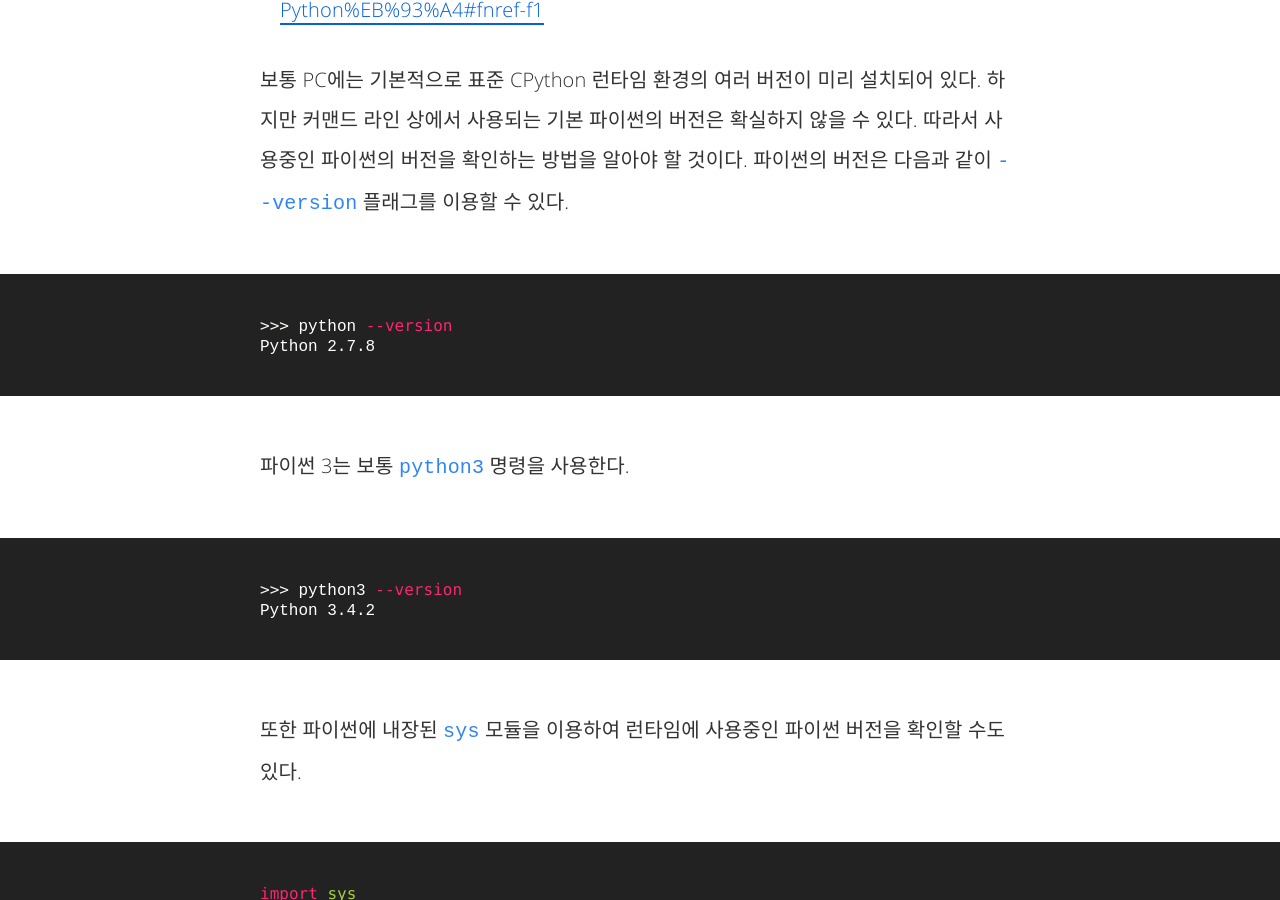
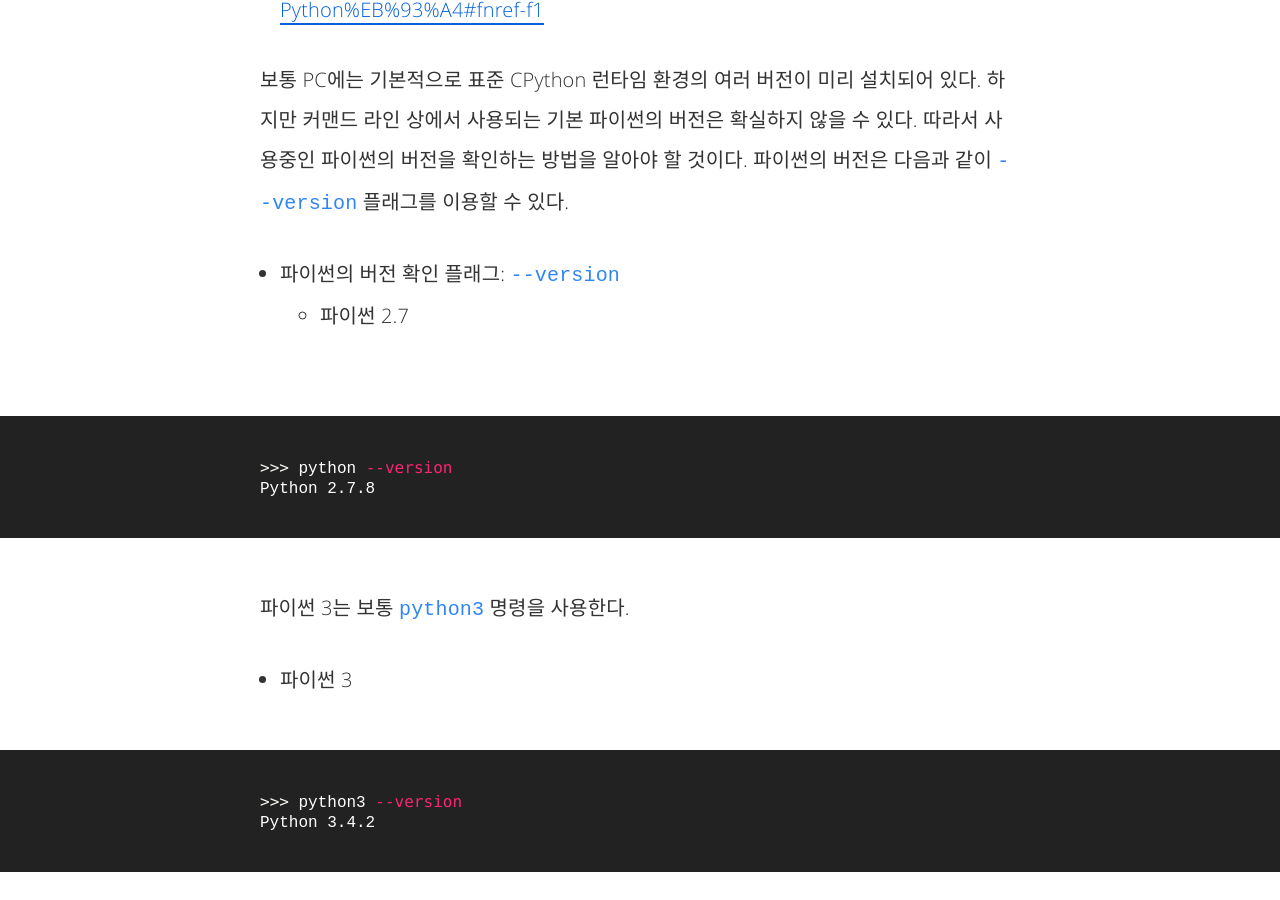
Before and after one commit to hcnoh/blog-prev, a Jekyll site: the page built from _posts/2018-09-09-effective-python-way01.md, in a window 1280 px wide and 900 px high, scrolled down 1219 px. Built offline with Jekyll 4.4.1, drawn with Linux system fonts in a browser that asks for light colours; comment, search, counter and statistics services are not loaded.

Commit message:
Update 2018-09-09-effective-python-way01.md

```diff
--- a/_posts/2018-09-09-effective-python-way01.md
+++ b/_posts/2018-09-09-effective-python-way01.md
@@ -17,11 +17,16 @@ twitter_text: '이펙티브 파이썬 스터디 WAY 01 정리'
 - [http://khanrc.tistory.com/entry/%EB%8B%A4%EC%96%91%ED%95%9C-Python%EB%93%A4#fnref-f1](http://khanrc.tistory.com/entry/%EB%8B%A4%EC%96%91%ED%95%9C-Python%EB%93%A4#fnref-f1)
 
 보통 PC에는 기본적으로 표준 CPython 런타임 환경의 여러 버전이 미리 설치되어 있다. 하지만 커맨드 라인 상에서 사용되는 기본 파이썬의 버전은 확실하지 않을 수 있다. 따라서 사용중인 파이썬의 버전을 확인하는 방법을 알아야 할 것이다. 파이썬의 버전은 다음과 같이 `--version` 플래그를 이용할 수 있다.
+
+- 파이썬의 버전 확인 플래그: `--version`
+  - 파이썬 2.7
 {% highlight bash %}
 >>> python --version
 Python 2.7.8
 {% endhighlight %}
 파이썬 3는 보통 `python3`  명령을 사용한다.
+
+  - 파이썬 3
 {% highlight bash %}
 >>> python3 --version
 Python 3.4.2
```
